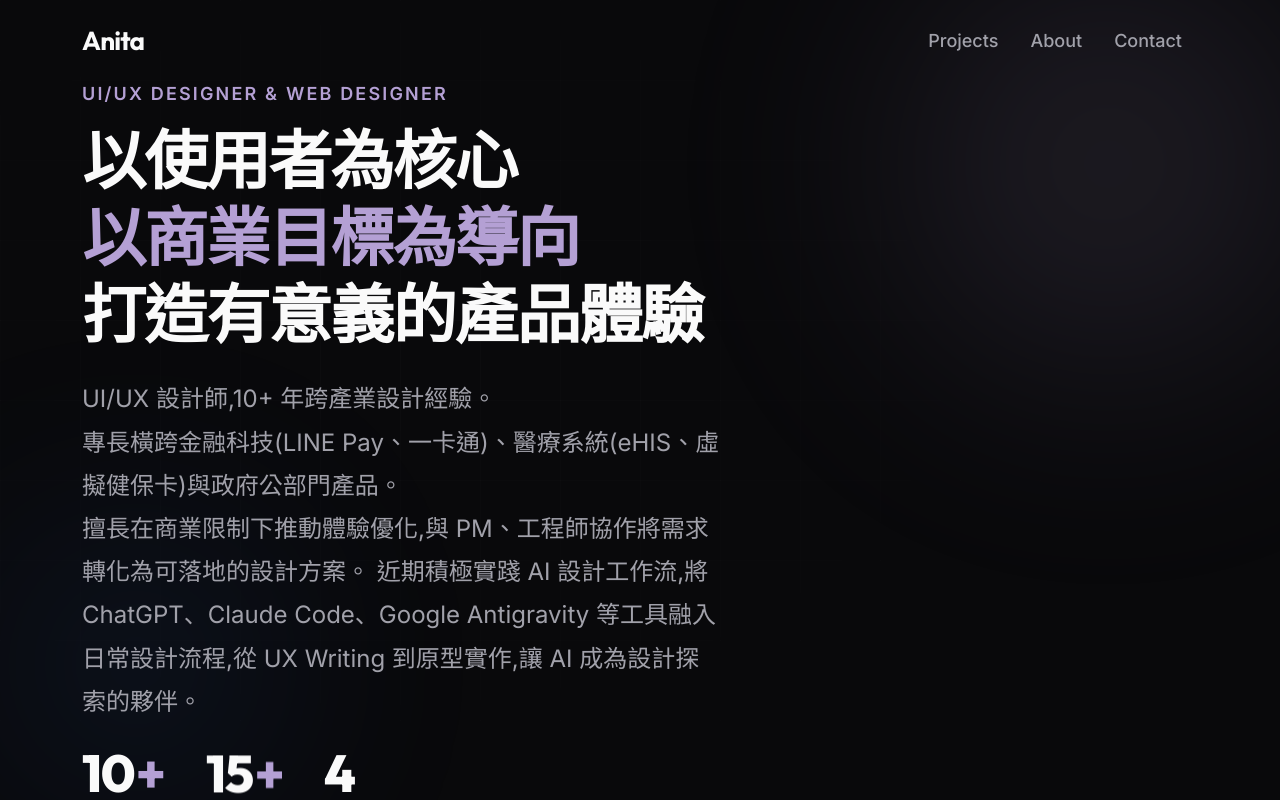
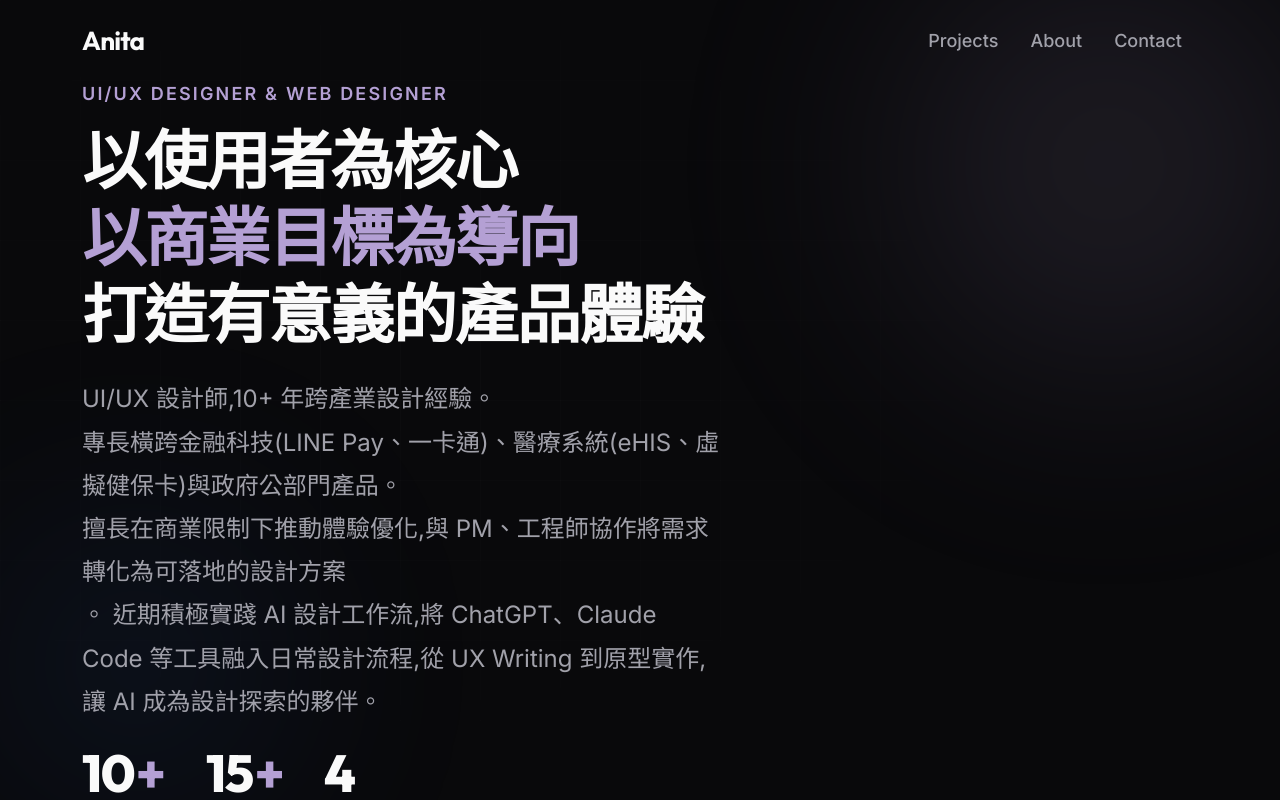
Before and after one commit to anita791122/portfolio, a React (Vite) app: page / in a window 1280 px wide. Shown: the top 800 px of the page. Built offline with nearby package versions, Linux system fonts and the light colour scheme; the HTML template or start-up script is replaced by a standard one.

Commit message:
Refine hero section description text
Updated the description text to improve clarity and conciseness.

```diff
--- a/src/components/Hero.jsx
+++ b/src/components/Hero.jsx
@@ -69,8 +69,8 @@ export default function Hero() {
             </h2>
             <p className="hero-subtitle mb-4 hero-animate" style={{ maxWidth: '680px' }}>
               UI/UX 設計師,10+ 年跨產業設計經驗。<br />
-              專長橫跨金融科技(LINE Pay、一卡通)、醫療系統(eHIS、虛擬健保卡)與政府公部門產品。<br />擅長在商業限制下推動體驗優化,與 PM、工程師協作將需求轉化為可落地的設計方案。
-              近期積極實踐 AI 設計工作流,將 ChatGPT、Claude Code、Google Antigravity 等工具融入日常設計流程,從 UX Writing 到原型實作,讓 AI 成為設計探索的夥伴。
+              專長橫跨金融科技(LINE Pay、一卡通)、醫療系統(eHIS、虛擬健保卡)與政府公部門產品。<br />擅長在商業限制下推動體驗優化,與 PM、工程師協作將需求轉化為可落地的設計方案<br />。
+              近期積極實踐 AI 設計工作流,將 ChatGPT、Claude Code 等工具融入日常設計流程,從 UX Writing 到原型實作,讓 AI 成為設計探索的夥伴。
             </p>
             <div className="hero-stats mb-4 hero-animate">
               <div className="hero-stat" data-parallax-speed="-0.05">
```
